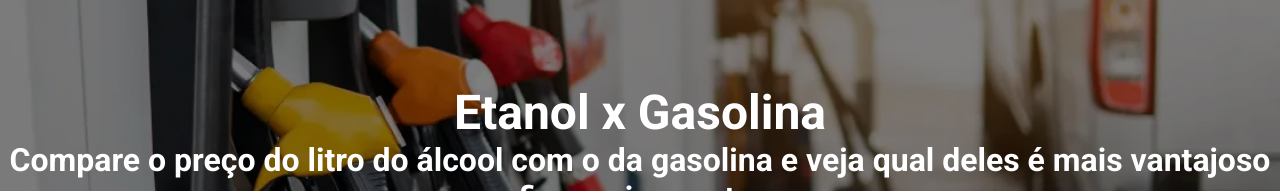
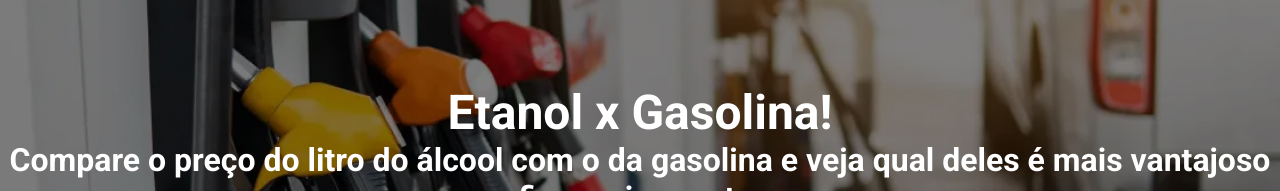
Before and after one commit to pdavidborges/calculadoracombustiveis, a plain HTML site: page index.html in a window 1280 px wide. Shown: the top 191 px of the page. Drawn offline with nearby package versions, Linux system fonts and the light colour scheme.

Commit message:
Add files via upload

```diff
--- a/index.html
+++ b/index.html
@@ -16,7 +16,7 @@
 <body>
 
     <div id="header">
-        <h1 data-aos="fade-right" data-aos-duration="1000">Etanol x Gasolina</h1>
+        <h1 data-aos="fade-right" data-aos-duration="1000">Etanol x Gasolina!</h1>
         <h2 data-aos="fade-up" data-aos-duration="1000" data-aos-delay="500">Compare o preço do litro do álcool com o da gasolina e veja qual deles é mais vantajoso financeiramente.</h2>
     </div>
 
```
